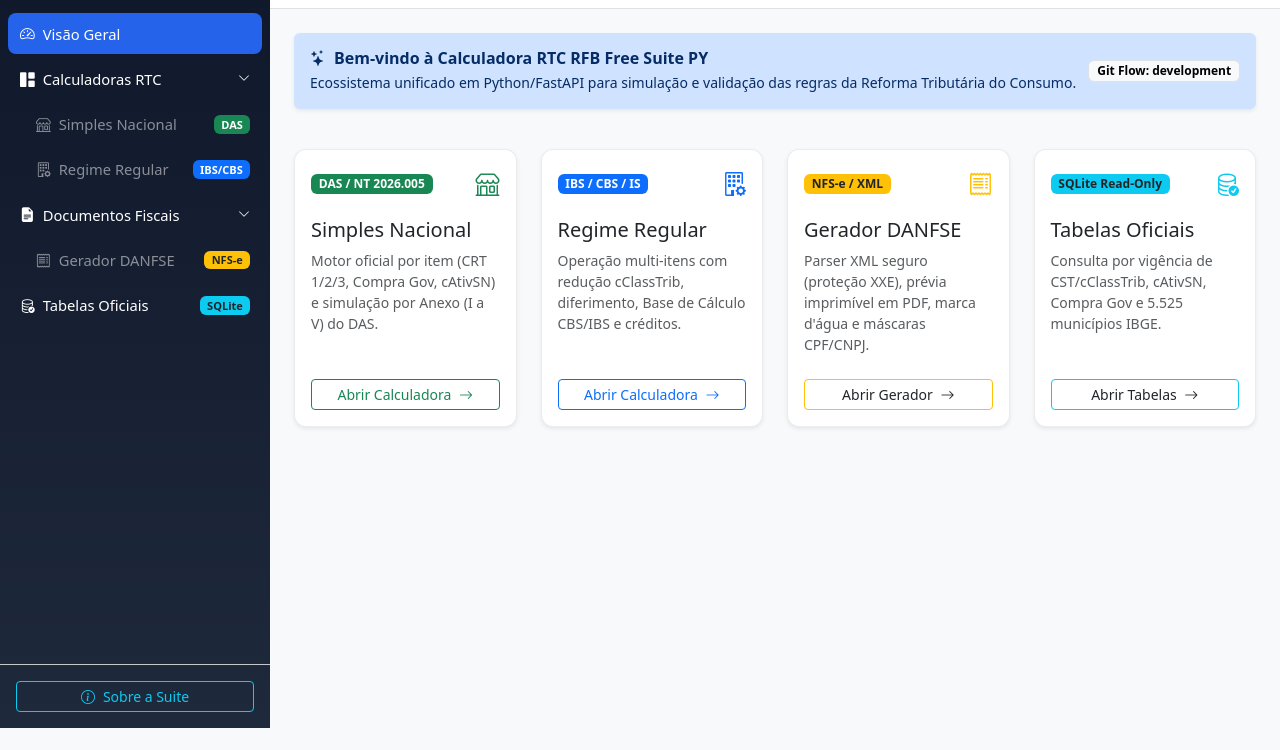
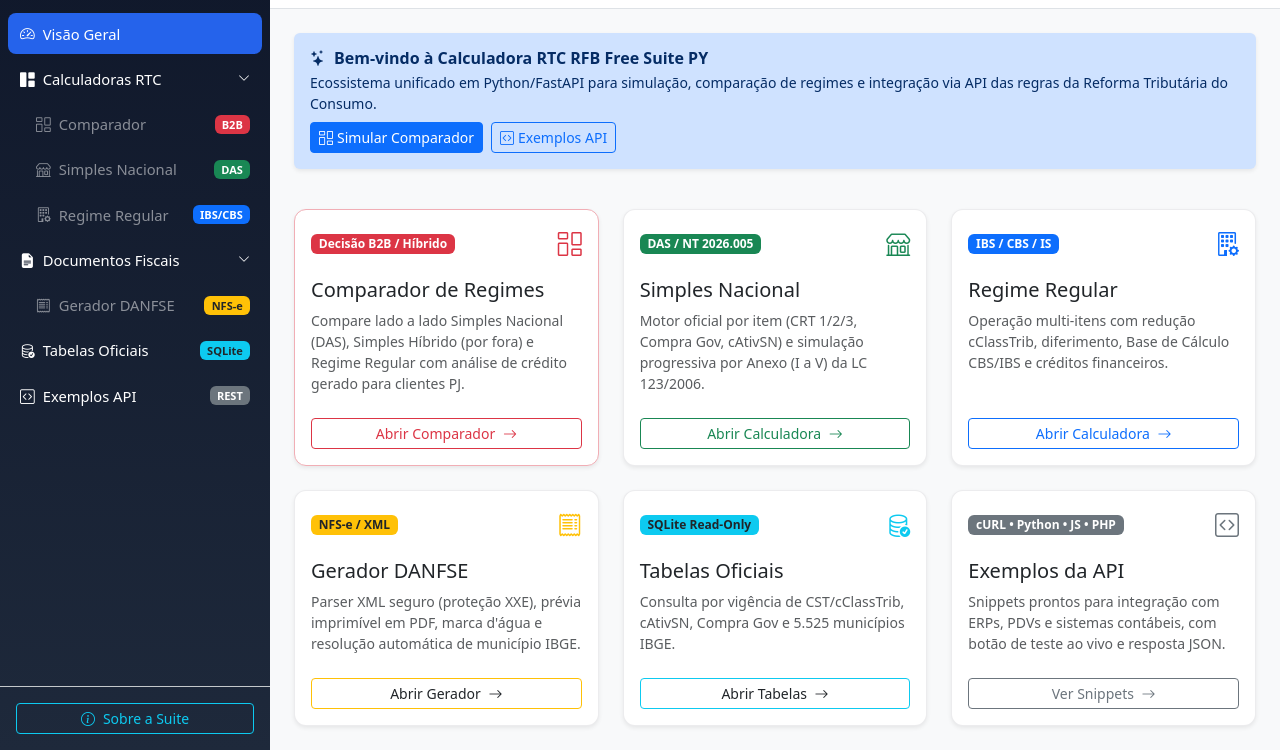
Before and after one commit to 3dot141-hendler/Calculadora-RTC-RFB-Free-Suite-PY, a plain HTML site: page frontend/index.html in a window 1280 px wide. Shown: the part 72-822 px from the top of the page. Before the commit the page ends 800 px from the top, so only its background shows below. Drawn offline with nearby package versions, Linux system fonts and the light colour scheme; no server answers.

Commit message:
fix(frontend): wire comparador/api-exemplos routes and fix cache-buster query separator

```diff
--- a/frontend/assets/js/cache-buster.js
+++ b/frontend/assets/js/cache-buster.js
@@ -41,8 +41,8 @@
    */
   async function bustUrl(url) {
     const version = await resolveMtime(url);
-    const separator = url.includes("?") ? "&" : "?";
-    return `${url.split("?")[0]}${separator}v=${encodeURIComponent(version)}`;
+    const cleanUrl = url.split("?")[0];
+    return `${cleanUrl}?v=${encodeURIComponent(version)}`;
   }
 
   /**
--- a/frontend/assets/js/router.js
+++ b/frontend/assets/js/router.js
@@ -10,10 +10,12 @@
 
   const ROUTE_TITLES = {
     dashboard: "Visão Geral",
+    comparador: "Comparador de Regimes (Simples vs. Híbrido vs. Regular)",
     simples: "Simples Nacional (RTC)",
     "regime-regular": "Regime Regular (IBS / CBS / IS)",
     danfse: "Gerador DANFSE",
     tabelas: "Tabelas Oficiais (RFB)",
+    "api-exemplos": "Exemplos de Integração (API REST)",
   };
 
   function updateActiveNav(route) {
--- a/frontend/index.html
+++ b/frontend/index.html
@@ -74,6 +74,22 @@
               <i class="bi bi-chevron-down submenu-chevron sidebar-label"></i>
             </button>
             <ul class="nav flex-column submenu-list ps-3 mt-1 gap-1" data-submenu-content="calculadoras">
+              <li class="nav-item">
+                <a
+                  href="#comparador"
+                  class="nav-link text-white-50 d-flex align-items-center justify-content-between"
+                  data-route="comparador"
+                  data-bs-toggle="tooltip"
+                  data-bs-placement="right"
+                  data-bs-title="Comparador de Regimes"
+                >
+                  <span class="d-flex align-items-center gap-2">
+                    <i class="bi bi-columns-gap"></i>
+                    <span class="sidebar-label">Comparador</span>
+                  </span>
+                  <span class="badge text-bg-danger sidebar-label">B2B</span>
+                </a>
+              </li>
               <li class="nav-item">
                 <a
                   href="#simples"
@@ -162,6 +178,23 @@
               <span class="badge text-bg-info text-dark sidebar-label">SQLite</span>
             </a>
           </li>
+
+          <li class="nav-item">
+            <a
+              href="#api-exemplos"
+              class="nav-link text-white d-flex align-items-center justify-content-between"
+              data-route="api-exemplos"
+              data-bs-toggle="tooltip"
+              data-bs-placement="right"
+              data-bs-title="Exemplos API (Devs)"
+            >
+              <span class="d-flex align-items-center gap-2">
+                <i class="bi bi-code-square"></i>
+                <span class="sidebar-label">Exemplos API</span>
+              </span>
+              <span class="badge text-bg-secondary sidebar-label">REST</span>
+            </a>
+          </li>
         </ul>
       </nav>
 
@@ -233,6 +266,10 @@
           </p>
           <ul class="list-group list-group-flush mb-3">
             <li class="list-group-item d-flex justify-content-between align-items-center">
+              Comparador de Regimes (B2B / Híbrido)
+              <span class="badge text-bg-danger">/api/v1/comparador</span>
+            </li>
+            <li class="list-group-item d-flex justify-content-between align-items-center">
               Simples Nacional (RTC)
               <span class="badge text-bg-success">/api/v1/simples</span>
             </li>
@@ -261,12 +298,14 @@
   ></script>
 
   <!-- Cache Buster primeiro para versionar assets e partials em runtime -->
-  <script src="assets/js/cache-buster.js"></script>
-  <script data-cache-bust src="assets/js/sidebar.js"></script>
-  <script data-cache-bust src="assets/js/router.js"></script>
-  <script data-cache-bust src="assets/js/modules/tabelas.js"></script>
-  <script data-cache-bust src="assets/js/modules/danfse.js"></script>
-  <script data-cache-bust src="assets/js/modules/regime-regular-operacao.js"></script>
-  <script data-cache-bust src="assets/js/app.js"></script>
+  <script src="assets/js/cache-buster.js?v=20261121c"></script>
+  <script data-cache-bust src="assets/js/sidebar.js?v=20261121c"></script>
+  <script data-cache-bust src="assets/js/router.js?v=20261121c"></script>
+  <script data-cache-bust src="assets/js/modules/comparador.js?v=20261121c"></script>
+  <script data-cache-bust src="assets/js/modules/api-exemplos.js?v=20261121c"></script>
+  <script data-cache-bust src="assets/js/modules/tabelas.js?v=20261121c"></script>
+  <script data-cache-bust src="assets/js/modules/danfse.js?v=20261121c"></script>
+  <script data-cache-bust src="assets/js/modules/regime-regular-operacao.js?v=20261121c"></script>
+  <script data-cache-bust src="assets/js/app.js?v=20261121c"></script>
 </body>
 </html>
--- a/frontend/partials/dashboard.html
+++ b/frontend/partials/dashboard.html
@@ -6,14 +6,39 @@
           <i class="bi bi-stars me-2"></i>Bem-vindo à Calculadora RTC RFB Free Suite PY
         </h2>
         <p class="mb-0 small">
-          Ecossistema unificado em Python/FastAPI para simulação e validação das regras da Reforma Tributária do Consumo.
+          Ecossistema unificado em Python/FastAPI para simulação, comparação de regimes e integração via API das regras da Reforma Tributária do Consumo.
         </p>
       </div>
-      <span class="badge text-bg-light border">Git Flow: development</span>
+      <div class="d-flex align-items-center gap-2">
+        <button type="button" class="btn btn-primary btn-sm" data-navigate-route="comparador">
+          <i class="bi bi-columns-gap me-1"></i>Simular Comparador
+        </button>
+        <button type="button" class="btn btn-outline-primary btn-sm" data-navigate-route="api-exemplos">
+          <i class="bi bi-code-square me-1"></i>Exemplos API
+        </button>
+      </div>
     </div>
   </div>
 
-  <div class="col-md-6 col-xl-3">
+  <div class="col-md-6 col-xl-4">
+    <article class="card module-card h-100 shadow-sm border-danger-subtle">
+      <div class="card-body d-flex flex-column">
+        <div class="d-flex justify-content-between align-items-center mb-3">
+          <span class="badge text-bg-danger">Decisão B2B / Híbrido</span>
+          <i class="bi bi-columns-gap fs-4 text-danger"></i>
+        </div>
+        <h3 class="h5 card-title">Comparador de Regimes</h3>
+        <p class="card-text text-muted small flex-grow-1">
+          Compare lado a lado Simples Nacional (DAS), Simples Híbrido (por fora) e Regime Regular com análise de crédito gerado para clientes PJ.
+        </p>
+        <button type="button" class="btn btn-outline-danger btn-sm mt-2" data-navigate-route="comparador">
+          Abrir Comparador <i class="bi bi-arrow-right ms-1"></i>
+        </button>
+      </div>
+    </article>
+  </div>
+
+  <div class="col-md-6 col-xl-4">
     <article class="card module-card h-100 shadow-sm">
       <div class="card-body d-flex flex-column">
         <div class="d-flex justify-content-between align-items-center mb-3">
@@ -22,7 +47,7 @@
         </div>
         <h3 class="h5 card-title">Simples Nacional</h3>
         <p class="card-text text-muted small flex-grow-1">
-          Motor oficial por item (CRT 1/2/3, Compra Gov, cAtivSN) e simulação por Anexo (I a V) do DAS.
+          Motor oficial por item (CRT 1/2/3, Compra Gov, cAtivSN) e simulação progressiva por Anexo (I a V) da LC 123/2006.
         </p>
         <button type="button" class="btn btn-outline-success btn-sm mt-2" data-navigate-route="simples">
           Abrir Calculadora <i class="bi bi-arrow-right ms-1"></i>
@@ -31,7 +56,7 @@
     </article>
   </div>
 
-  <div class="col-md-6 col-xl-3">
+  <div class="col-md-6 col-xl-4">
     <article class="card module-card h-100 shadow-sm">
       <div class="card-body d-flex flex-column">
         <div class="d-flex justify-content-between align-items-center mb-3">
@@ -40,7 +65,7 @@
         </div>
         <h3 class="h5 card-title">Regime Regular</h3>
         <p class="card-text text-muted small flex-grow-1">
-          Operação multi-itens com redução cClassTrib, diferimento, Base de Cálculo CBS/IBS e créditos.
+          Operação multi-itens com redução cClassTrib, diferimento, Base de Cálculo CBS/IBS e créditos financeiros.
         </p>
         <button type="button" class="btn btn-outline-primary btn-sm mt-2" data-navigate-route="regime-regular">
           Abrir Calculadora <i class="bi bi-arrow-right ms-1"></i>
@@ -49,7 +74,7 @@
     </article>
   </div>
 
-  <div class="col-md-6 col-xl-3">
+  <div class="col-md-6 col-xl-4">
     <article class="card module-card h-100 shadow-sm">
       <div class="card-body d-flex flex-column">
         <div class="d-flex justify-content-between align-items-center mb-3">
@@ -58,7 +83,7 @@
         </div>
         <h3 class="h5 card-title">Gerador DANFSE</h3>
         <p class="card-text text-muted small flex-grow-1">
-          Parser XML seguro (proteção XXE), prévia imprimível em PDF, marca d'água e máscaras CPF/CNPJ.
+          Parser XML seguro (proteção XXE), prévia imprimível em PDF, marca d'água e resolução automática de município IBGE.
         </p>
         <button type="button" class="btn btn-outline-warning text-dark btn-sm mt-2" data-navigate-route="danfse">
           Abrir Gerador <i class="bi bi-arrow-right ms-1"></i>
@@ -67,7 +92,7 @@
     </article>
   </div>
 
-  <div class="col-md-6 col-xl-3">
+  <div class="col-md-6 col-xl-4">
     <article class="card module-card h-100 shadow-sm">
       <div class="card-body d-flex flex-column">
         <div class="d-flex justify-content-between align-items-center mb-3">
@@ -84,4 +109,22 @@
       </div>
     </article>
   </div>
+
+  <div class="col-md-6 col-xl-4">
+    <article class="card module-card h-100 shadow-sm">
+      <div class="card-body d-flex flex-column">
+        <div class="d-flex justify-content-between align-items-center mb-3">
+          <span class="badge text-bg-secondary">cURL • Python • JS • PHP</span>
+          <i class="bi bi-code-square fs-4 text-secondary"></i>
+        </div>
+        <h3 class="h5 card-title">Exemplos da API</h3>
+        <p class="card-text text-muted small flex-grow-1">
+          Snippets prontos para integração com ERPs, PDVs e sistemas contábeis, com botão de teste ao vivo e resposta JSON.
+        </p>
+        <button type="button" class="btn btn-outline-secondary btn-sm mt-2" data-navigate-route="api-exemplos">
+          Ver Snippets <i class="bi bi-arrow-right ms-1"></i>
+        </button>
+      </div>
+    </article>
+  </div>
 </section>
```
